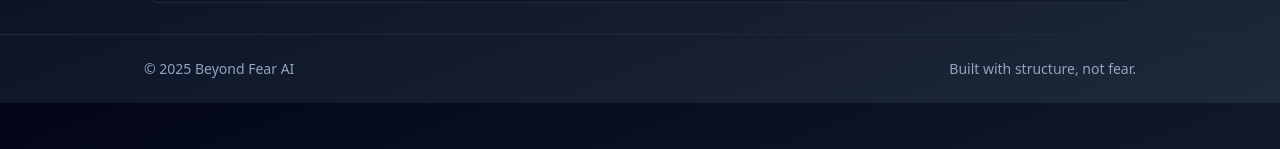
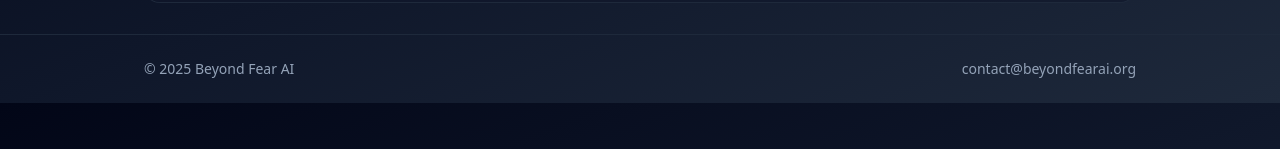
Before and after one commit to Roclame/beyondfearai, a Next.js app: page / in a window 1280 px wide. Shown: the part 381-530 px from the top of the page. Built offline with nearby package versions, Linux system fonts and the light colour scheme.

Commit message:
Update layout.jsx

```diff
--- a/app/layout.jsx
+++ b/app/layout.jsx
@@ -44,11 +44,17 @@ export default function RootLayout({ children }) {
         </main>
 
         <footer className="border-t border-slate-800 py-6">
-          <div className="max-w-5xl mx-auto px-4 text-sm text-slate-400 flex flex-wrap items-center justify-between gap-3">
-            <span>© {new Date().getFullYear()} Beyond Fear AI</span>
-            <span>Built with structure, not fear.</span>
-          </div>
-        </footer>
+  <div className="max-w-5xl mx-auto px-4 text-sm text-slate-400 flex flex-wrap items-center justify-between gap-3">
+    <span>© {new Date().getFullYear()} Beyond Fear AI</span>
+    <a
+      href="mailto:contact@beyondfearai.org"
+      className="hover:text-slate-200 transition"
+    >
+      contact@beyondfearai.org
+    </a>
+  </div>
+</footer>
+
       </body>
     </html>
   );
```
